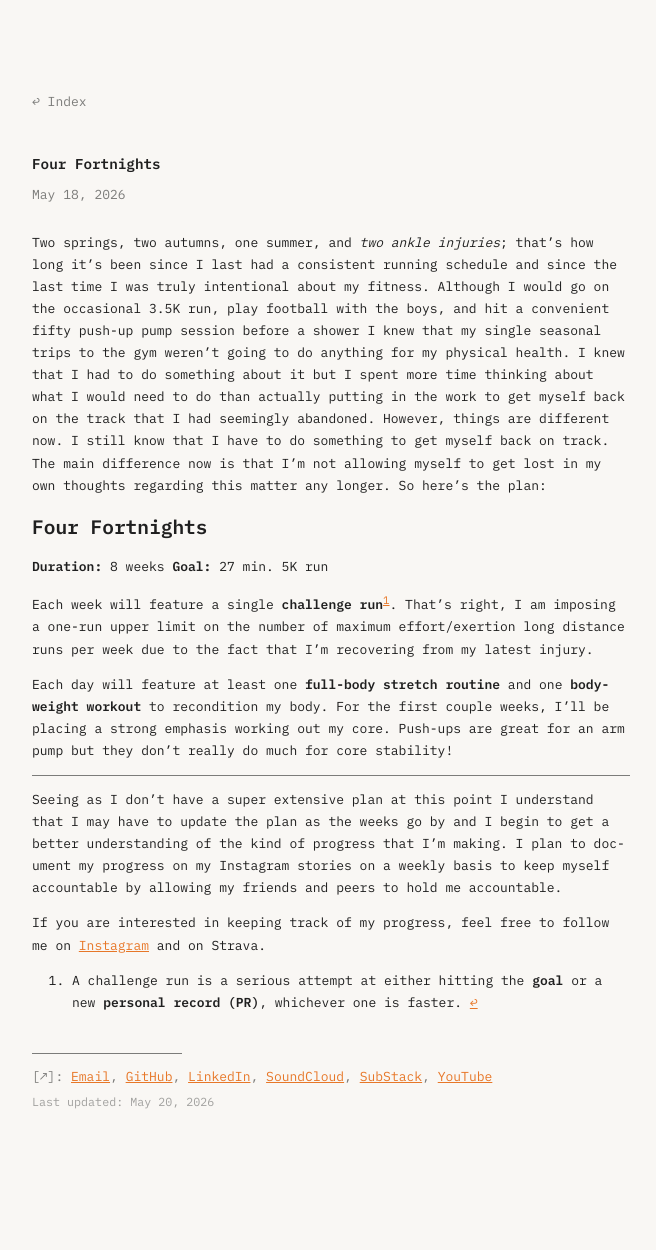
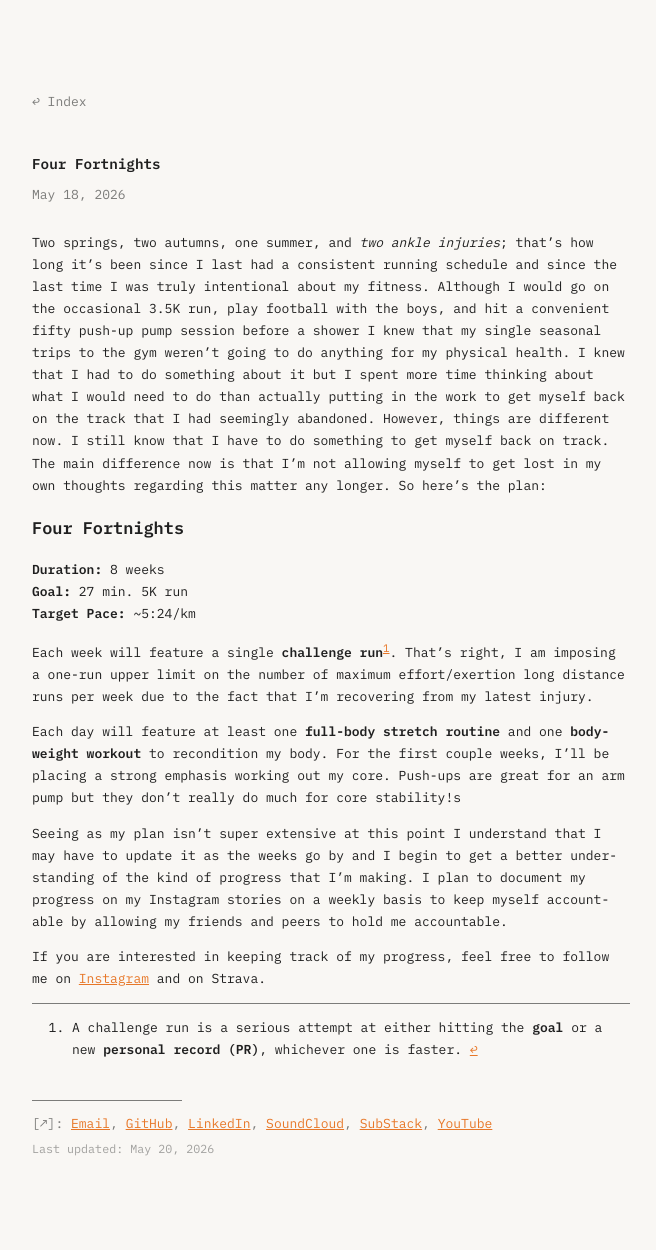
Before and after one commit to barnabykina/barnabykina.com, a Jekyll site: the page built from _notes/four-fortnights.md, in a window 1280 px wide. Shown: the whole page, without its empty margins (59-715 px from the left). Built offline with Jekyll 4.4.1, drawn with Linux system fonts in a browser that asks for light colours; before the commit the page ends 1203 px from its top, so only the background shows below that.

Commit message:
edit: Four Fortnights note

```diff
--- a/_notes/four-fortnights.md
+++ b/_notes/four-fortnights.md
@@ -7,19 +7,20 @@ date: 2026-05-18
 
 Two springs, two autumns, one summer, and _two ankle injuries_; that's how long it's been since I last had a consistent running schedule and since the last time I was truly intentional about my  fitness. Although I would go on the occasional 3.5K run, play football with the boys, and hit a convenient fifty push-up pump session before a shower I knew that my single seasonal trips to the gym weren't going to do anything for my physical health. I knew that I had to do something about it but I spent more time thinking about what I would need to do than actually putting in the work to get myself back on the track that I had seemingly abandoned. However, things are different now. I still know that I have to do something to get myself back on track. The main difference now is that I'm not allowing myself to get lost in my own thoughts regarding this matter any longer. So here's the plan:
 
-# Four Fortnights
+## Four Fortnights
 
-__Duration:__ 8 weeks
-__Goal:__ 27 min. 5K run
+__Duration:__ 8 weeks \\
+__Goal:__ 27 min. 5K run \\
+__Target Pace:__ ~5:24/km
 
 Each week will feature a single __challenge run__[^1]. That's right, I am imposing a one-run upper limit on the number of maximum effort/exertion long distance runs per week due to the fact that I'm recovering from my latest injury.
 
 [^1]: A challenge run is a serious attempt at either hitting the __goal__ or a new __personal record (PR)__, whichever one is faster.
 
-Each day will feature at least one __full-body stretch routine__ and one __bodyweight workout__ to recondition my body. For the first couple weeks, I'll be placing a strong emphasis working out my core. Push-ups are great for an arm pump but they don't really do much for core stability!
+Each day will feature at least one __full-body stretch routine__ and one __bodyweight workout__ to recondition my body. For the first couple weeks, I'll be placing a strong emphasis working out my core. Push-ups are great for an arm pump but they don't really do much for core stability!s
+
+Seeing as my plan isn't super extensive at this point I understand that I may have to update it as the weeks go by and I begin to get a better understanding of the kind of progress that I'm making. I plan to document my progress on my Instagram stories on a weekly basis to keep myself accountable by allowing my friends and peers to hold me accountable.
+
+If you are interested in keeping track of my progress, feel free to follow me on [Instagram](https://instagram.com/kina_the1) and on Strava.
 
 ---
-
-Seeing as I don't have a super extensive plan at this point I understand that I may have to update the plan as the weeks go by and I begin to get a better understanding of the kind of progress that I'm making. I plan to document my progress on my Instagram stories on a weekly basis to keep myself accountable by allowing my friends and peers to hold me accountable.
-
-If you are interested in keeping track of my progress, feel free to follow me on [Instagram](https://instagram.com/kina_the1) and on Strava.
```
